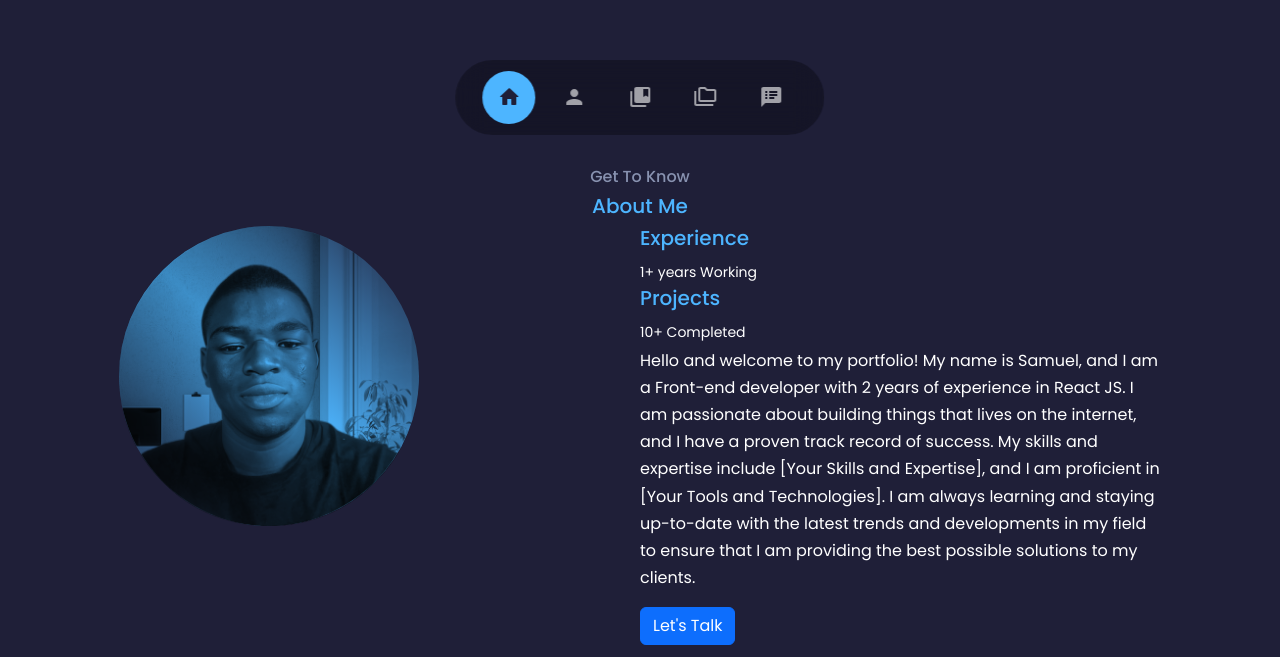
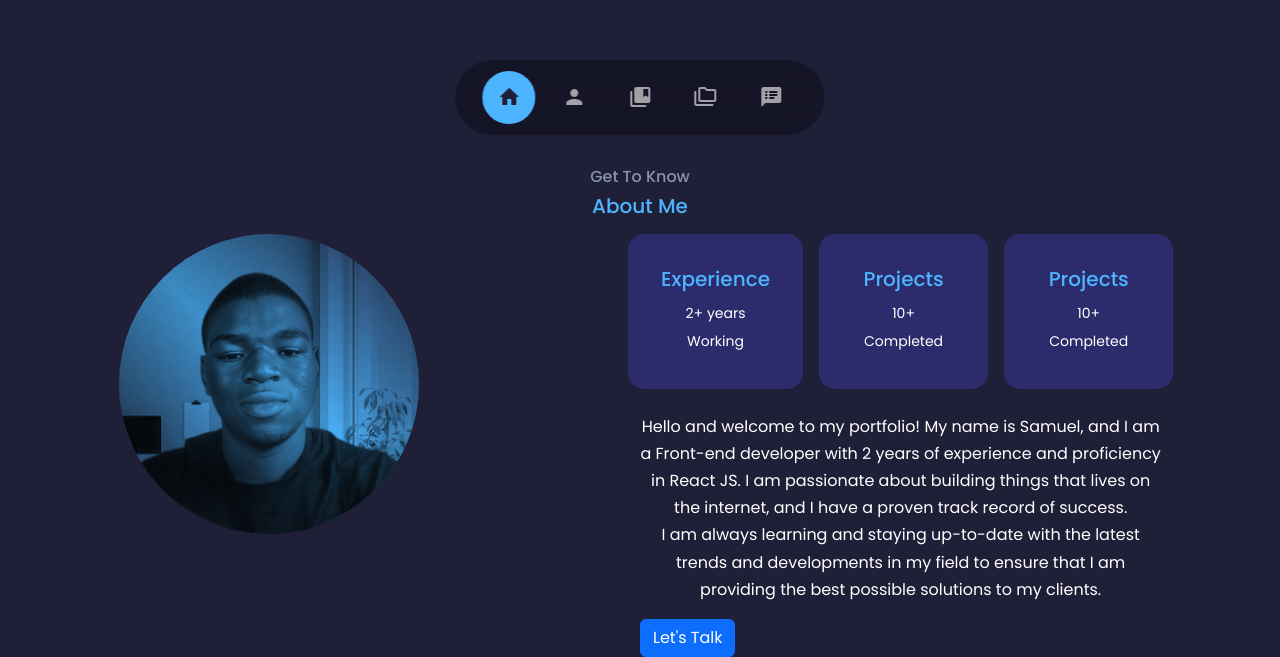
Before and after one commit to techie-sam/portfolio-v1, a React (Create React App) app: page / in a window 1280 px wide. Shown: the part 633-1290 px from the top of the page. Built offline with nearby package versions, Linux system fonts and the light colour scheme.

Commit message:
about done

```diff
--- a/src/components/about/About.js
+++ b/src/components/about/About.js
@@ -4,6 +4,7 @@ import styled from 'styled-components';
 import pic from '../../assets/me.png'
 import StyledAbout from './StyledAbout';
 import StyledPic from './StyledPic';
+import StyledCard from './StyledCard';
 
 const duration = 7000;
 
@@ -25,7 +26,7 @@ function About() {
   const nodeRef = useRef(null);
   return (
     <>
-      <div className='text-center'>
+      <div className='text-center mb-3'>
         <h6>Get To Know</h6>
         <h5>About Me</h5>
       </div>
@@ -41,20 +42,25 @@ function About() {
         </StyledPic>
 
         <div className='col-md-6'>
-          <div >
-            <articule data-aos="zoom-in">
-              <h5>Experience</h5>
-              <small>1+ years Working</small>
-            </articule>
-            <articule data-aos="zoom-in">
-              <h5>Projects</h5>
-              <small>10+ Completed</small>
-            </articule>
-          </div>
+          <StyledCard>
+            <div className='row gap-3' >
+              <span className='col' data-aos="zoom-in">
+                <h5>Experience</h5>
+                <small>2+ years Working</small>
+              </span>
+              <span className='col' data-aos="zoom-in">
+                <h5>Projects</h5>
+                <small>10+ Completed</small>
+              </span>
+              <span className='col' data-aos="zoom-in">
+                <h5>Projects</h5>
+                <small>10+ Completed</small>
+              </span>
+            </div>
+          </StyledCard>
 
-          <p className='col-12 text-'>Hello and welcome to my portfolio! My name is Samuel, and I am a Front-end developer with 2 years of experience in React JS. I am passionate about building things that lives on the internet, and I have a proven track record of success.
-
-            My skills and expertise include [Your Skills and Expertise], and I am proficient in [Your Tools and Technologies]. I am always learning and staying up-to-date with the latest trends and developments in my field to ensure that I am providing the best possible solutions to my clients.</p>
+          <p className='col-12 fs-6 mt-4 text-center'>Hello and welcome to my portfolio! My name is Samuel, and I am a Front-end developer with 2 years of experience and proficiency in React JS. I am passionate about building things that lives on the internet, and I have a proven track record of success.<br></br>I am always learning and staying up-to-date with the latest trends and developments in my field to ensure that I am providing the best possible solutions to my clients.
+          </p>
 
           <a href="#contact" className="btn btn-primary">Let's Talk</a>
         </div>
--- /dev/null
+++ b/src/components/about/StyledCard.js
@@ -0,0 +1,17 @@
+import styled from "styled-components";
+const StyledCard = styled.div`
+    span{
+        background: var(--color-bg-variant);
+        border: 1px solid transparent;
+        border-radius: 1rem;
+        padding: 2rem;
+        text-align: center;
+        transform: var(--transition);
+    }
+    span:hover{
+        background: transparent;
+        border-color: var(--color-primary-variant);
+        cursor: default;
+    }
+`;
+export default StyledCard
```
